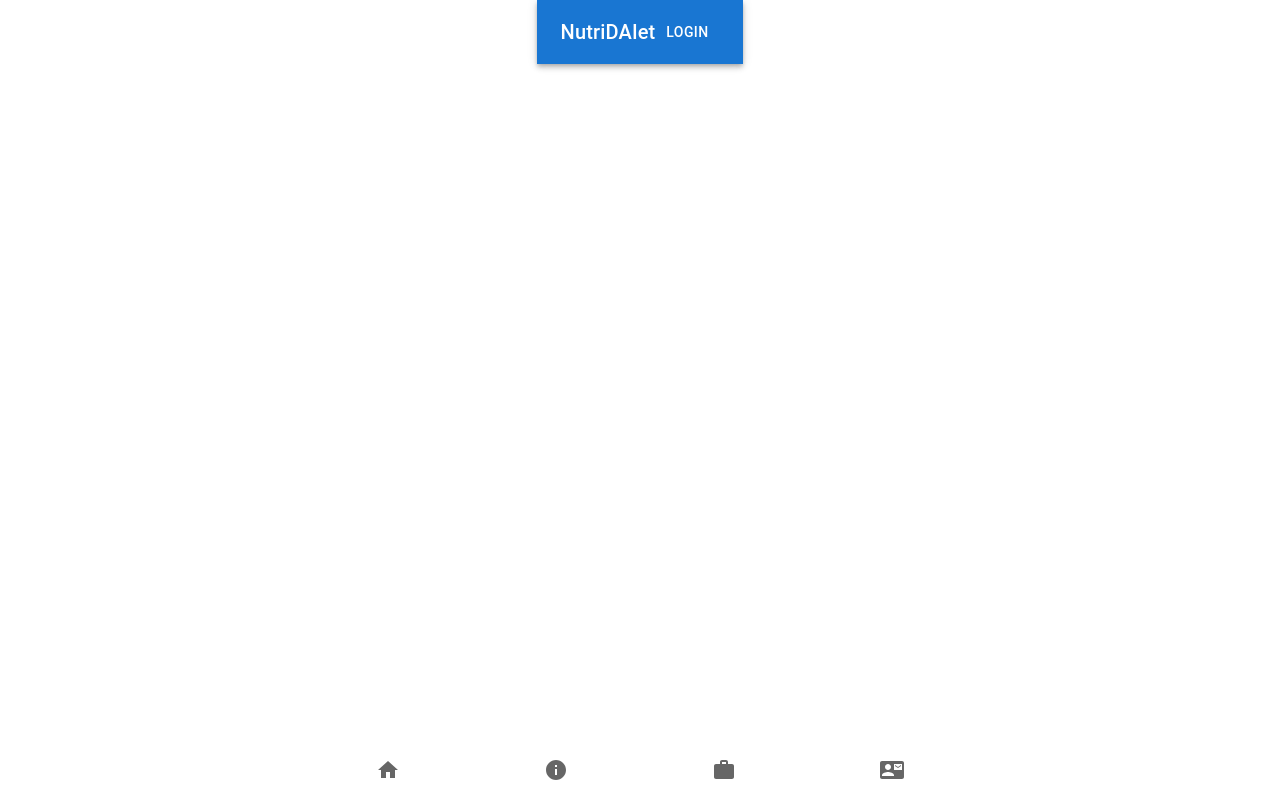
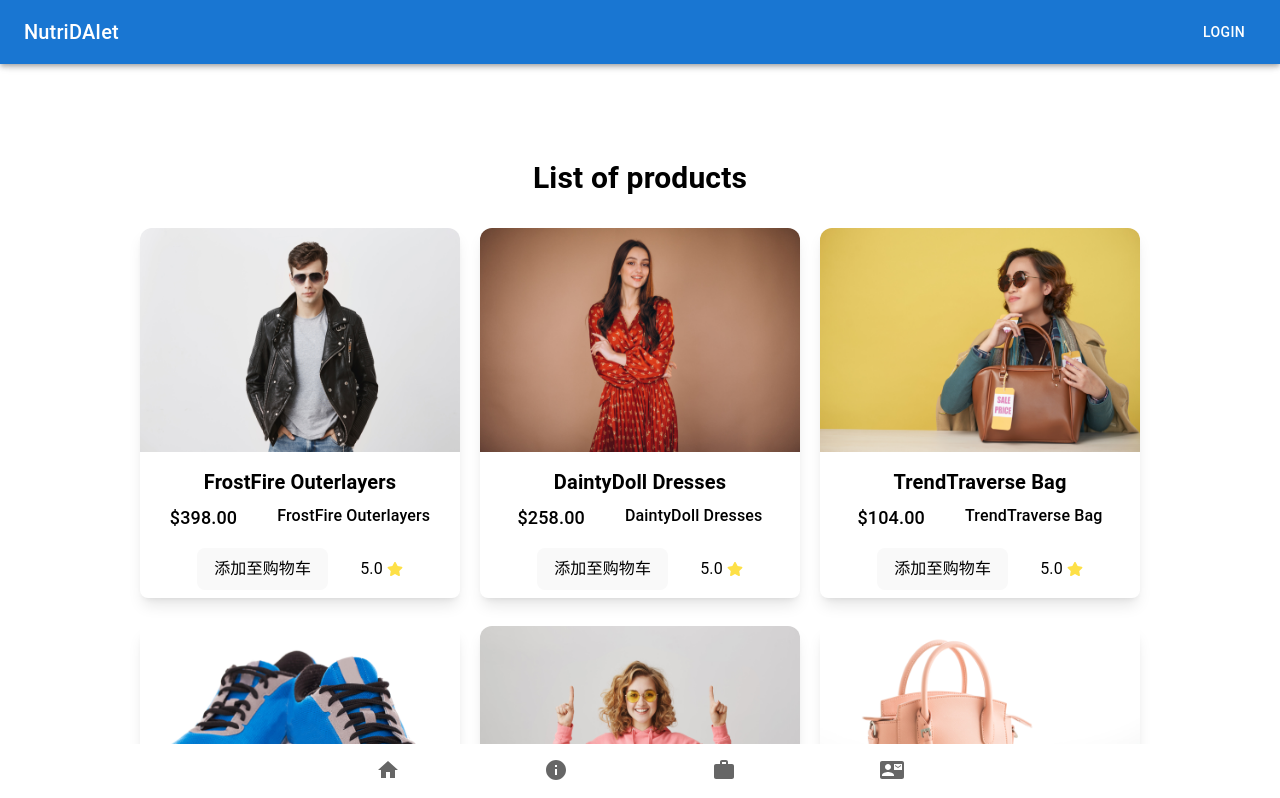
Before and after one commit to jacobavalanchel/react-food-frontend-azure, a React (Vite) app: page /services in a window 1280 px wide. Shown: the top 798 px of the page. Built offline with nearby package versions, Linux system fonts and the light colour scheme.

Commit message:
feat(HistoryPage): ADD sample assets

```diff
--- a/src/HistoryPage.jsx
+++ b/src/HistoryPage.jsx
@@ -1,14 +1,74 @@
 import React, {useState} from 'react';
-
+import ProductCard from './components/ProductCard.jsx'
 const HistoryPage = () => {
+    const shopItems = [
+        {
+            id: 6,
+            img: "/src/assets/img/product7.jpg",
+            name: "FrostFire Outerlayers",
+            price: "398.00",
+            discount: "24% Off",
+        },
+        {
+            id: 7,
+            img: "/src/assets/img/product8.jpg",
+            name: "DaintyDoll Dresses",
+            price: "258.00",
+            discount: "40% Off",
+        },
+        {
+            id: 8,
+            img: "/src/assets/img/product9.jpg",
+            name: "TrendTraverse Bag",
+            price: "104.00",
+            discount: "35% Off",
+        },
+        {
+            id: 9,
+            img: "/src/assets/img/product10.jpg",
+            name: "Fitness Footgear",
+            price: "299.00",
+            discount: "40% Off",
+        },
+        {
+            id: 10,
+            img: "/src/assets/img/product11.jpg",
+            name: "UrbanBelle Hoodies",
+            price: "129.00",
+            discount: "28% Off",
+        },
+        {
+            id: 11,
+            img: "/src/assets/img/product12.jpg",
+            name: "Elite Handbags",
+            price: "189.00",
+            discount: "30% Off",
+        },
+    ];
 
     return (
-        <div>
-
-
-
+        <div className="min-h-screen flex flex-col justify-center pt-24">
+            {/* heading */}
+            <h1 className="font-semibold text-3xl text-center text-black">
+                List of products
+            </h1>
+            {/* card flow */}
+            <div className="flex flex-wrap justify-center gap-5 pt-8">
+                {shopItems.map((item) =>
+                    (
+                    <div key={item.id} className="md:w-2/4 lg:w-1/4">
+                <ProductCard key={item.id}
+                             id={item.id}
+                             imgpath={item.img}
+                             name={item.name}
+                             price={item.price}
+                             description={item.name}/>
+            </div>
+            ))}
         </div>
-    );
+</div>
+)
+    ;
 };
 
 export default HistoryPage;
```
